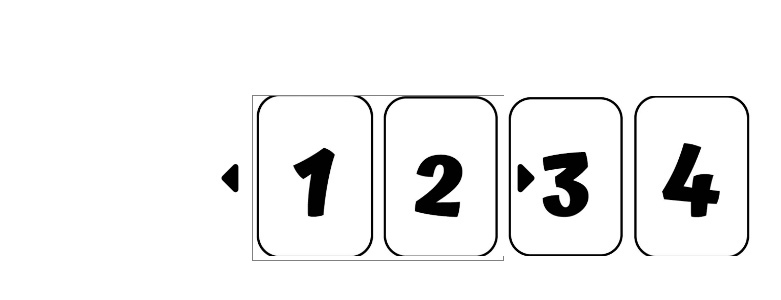
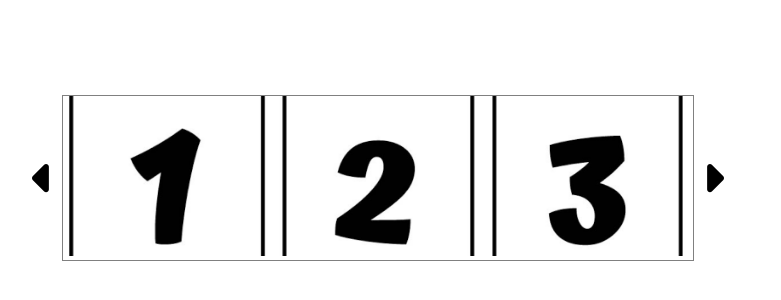
Before and after one commit to ArtyomLL1995/Infinite-Slider-JS, a plain HTML site: page index.html in a window 1280 px wide. Shown: the part 230-530 px from the top of the page, without its empty margins (262-1043 px from the left). Drawn offline with Linux system fonts and the light colour scheme.

Commit message:
Added full non loop support

```diff
--- a/index.css
+++ b/index.css
@@ -7,7 +7,7 @@ body {
 .slider-track {
     white-space: nowrap;
     border: 1px solid grey;
-    /* overflow: hidden; */
+    overflow: hidden;
 }
 img {
     object-fit: cover;
--- a/index.js
+++ b/index.js
@@ -1,10 +1,10 @@
 const HEIGHT_UNIT = 'rem'
 const UNIT = '%'
 const ENDLESS_SLIDER  = false
-const initialImgWidth = 20 // Frame width in UNIT
+const initialImgWidth = 50 // Frame width in UNIT
 const initialImgHeight = 10 // Frame height in HEIGHT_UNIT
-const amountOfPicturesInSlide = 2 // Number of visible pictures in frame
-const amountOfSlidesPerSlide = 1 // Amount of scrolled pictures per one slide. (amountOfPicturesInSlide + amountOfSlidesPerSlide*2) must not be greater than the whole number of images
+const amountOfPicturesInSlide = 3 // Number of visible pictures in frame
+const amountOfSlidesPerSlide = 2 // Amount of scrolled pictures per one slide. (amountOfPicturesInSlide + amountOfSlidesPerSlide*2) must not be greater than the whole number of images
 const speed = 400 // Scroll speed in ms
 const prev = document.querySelector('.prev')
 const next = document.querySelector('.next')
@@ -120,7 +120,7 @@ function slidePrev() {
                 finishAnimation()
             }, speed)
         } else {
-            if (currentMarginLeftOffset <= 0) {
+            if (currentMarginLeftOffset <= 0 && Math.abs(currentMarginLeftOffset) < Math.abs(imgWidth * images.length) - Math.abs(imgWidth * amountOfPicturesInSlide)) {
 
                 changeFirstImageStyle((currentMarginLeftOffset - (imgWidth * amountOfSlidesPerSlide)) + UNIT)
 
```
